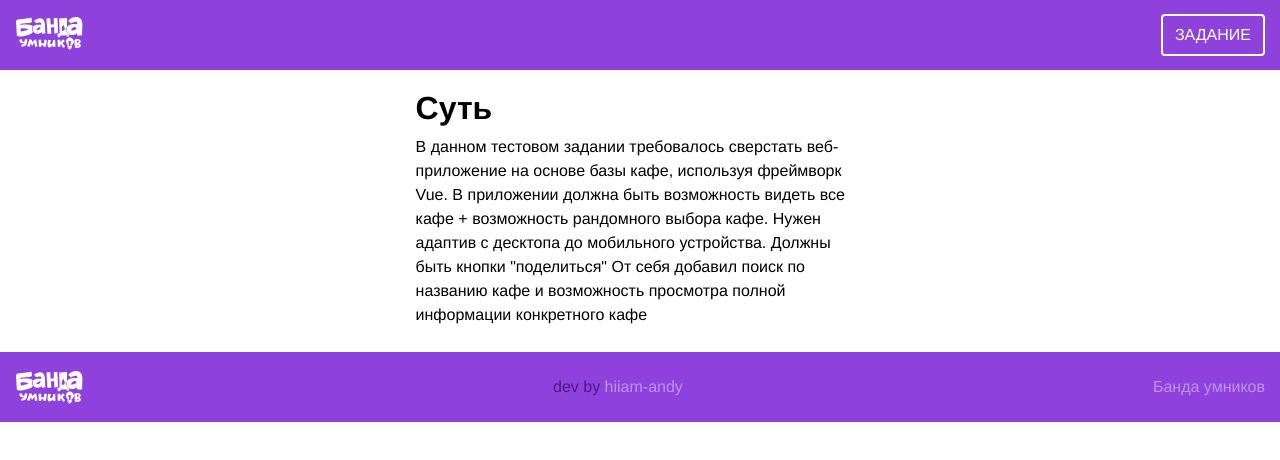
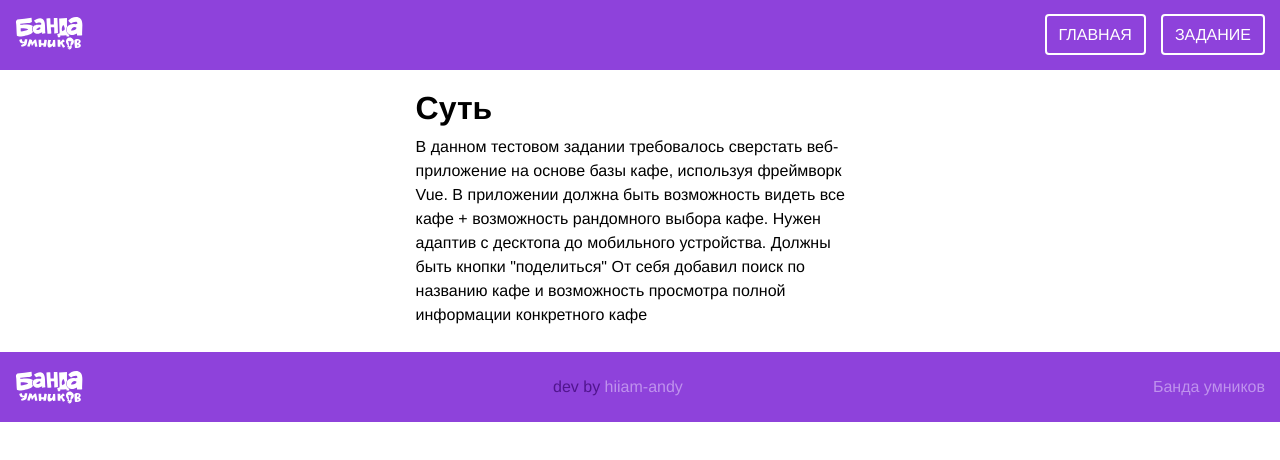
Before and after one commit to hiiam-andy/banda_umnikov, a Vue app: page /about in a window 1280 px wide. Shown: the top 460 px of the page. Built offline with nearby package versions, Linux system fonts and the light colour scheme.

Commit message:
добавил логики в хедер

```diff
--- a/src/components/Header.vue
+++ b/src/components/Header.vue
@@ -3,7 +3,11 @@
       <router-link to="/">
         <img :src="LOGO" alt="logo" class="header_logo">
       </router-link>
-      <router-link class="header_link" to="/about">ЗАДАНИЕ</router-link>
+      <div>
+        <router-link class="header_link" to="/">ГЛАВНАЯ</router-link>
+        <router-link class="header_link" to="/about">ЗАДАНИЕ</router-link>
+
+      </div>
   </header>
 </template>
 
```
